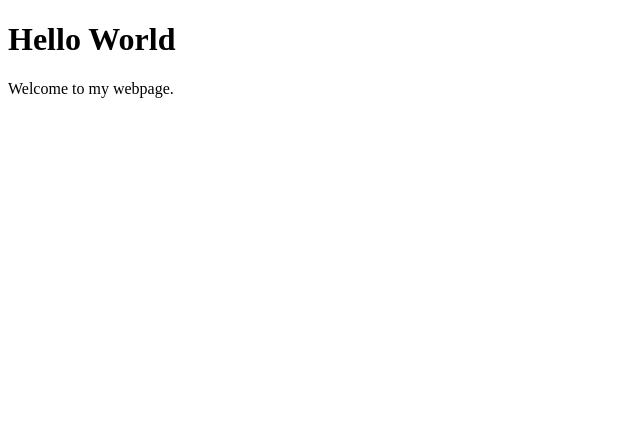
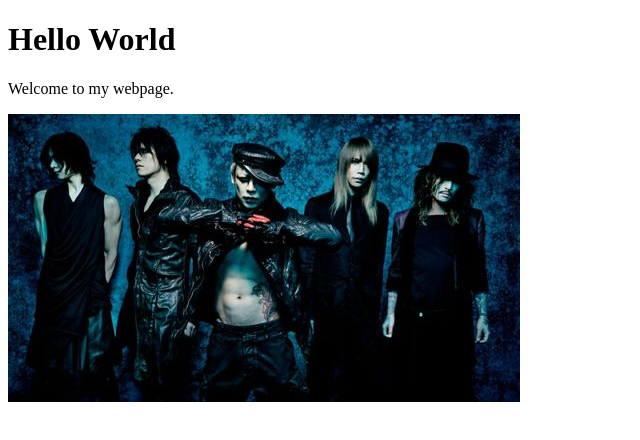
Before and after one commit to carleymdm/carleymdm.github.io, a plain HTML site: page index.html in a window 1280 px wide. Shown: the whole page, without its empty margins (0-640 px from the left). Drawn offline with Linux system fonts and the light colour scheme.

Commit message:
Update index.html

```diff
--- a/index.html
+++ b/index.html
@@ -7,5 +7,6 @@
 <body>
   <h1>Hello World</h1>
 <p>Welcome to my webpage.</p>
+<img src="band_image.jpg" alt="DIR EN GREY" />
 </body>
 </html>
```
